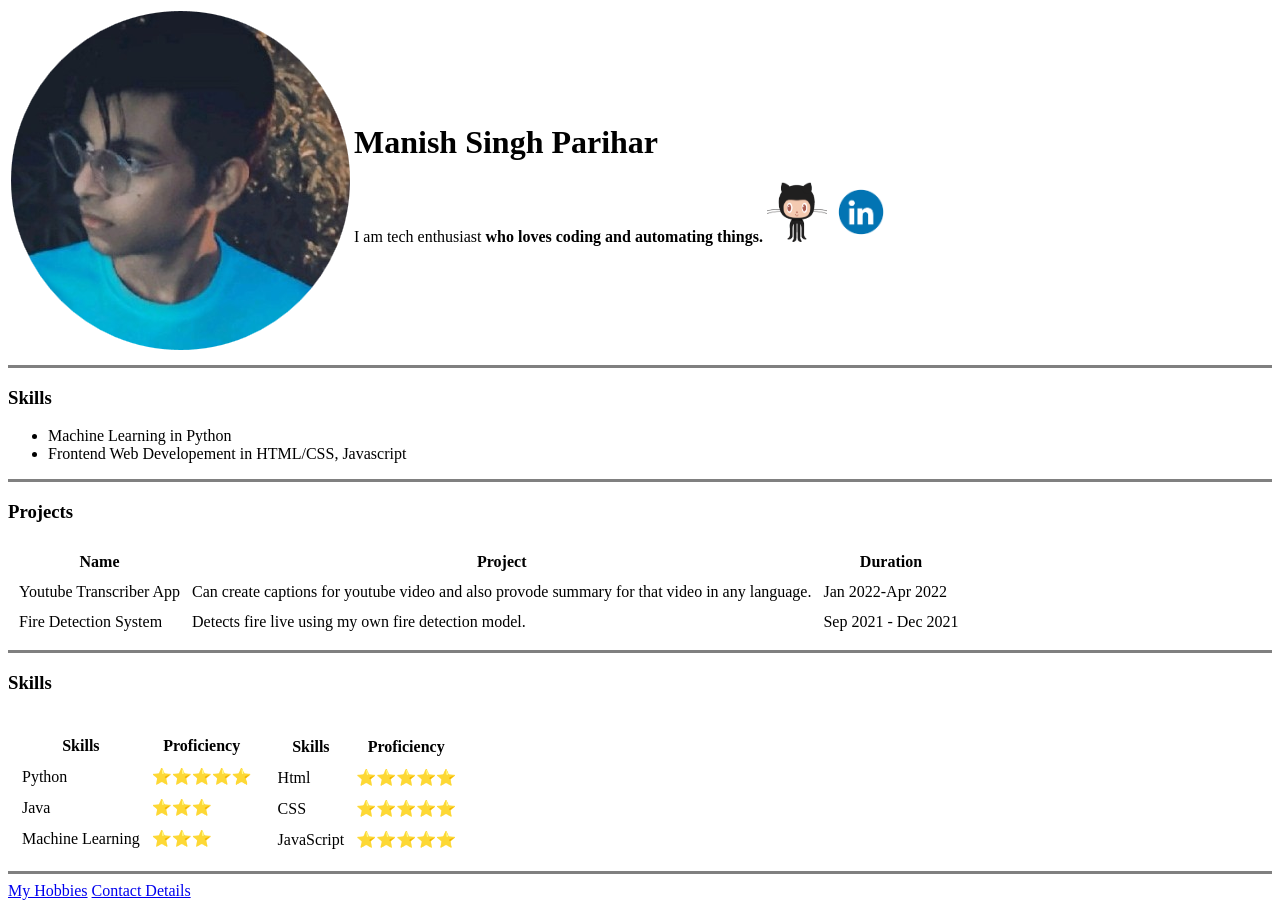
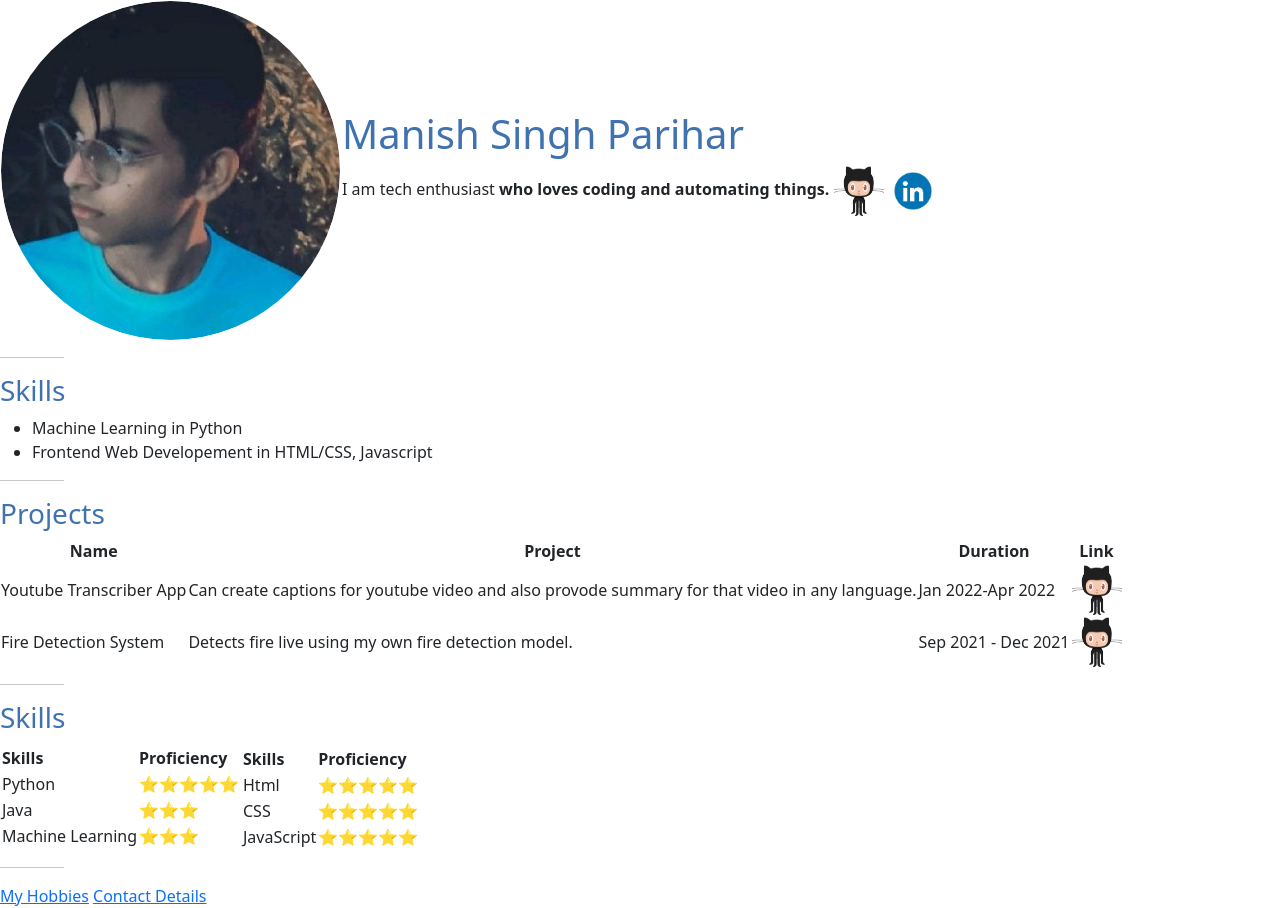
Before and after one commit to Msparihar/My-Personal-Website, a plain HTML site: page index.html in a window 1280 px wide. Drawn offline with nearby package versions, Linux system fonts and the light colour scheme.

Commit message:
Add files via upload

```diff
--- a/contact_details.html
+++ b/contact_details.html
@@ -5,6 +5,7 @@
     <meta http-equiv="X-UA-Compatible" content="IE=edge">
     <meta name="viewport" content="width=device-width, initial-scale=1.0">
     <title>Contact Details</title>
+    <link rel="stylesheet" href="/css/styles.css">
 </head>
 <body>
     <h1>Contact Details</h1>
--- /dev/null
+++ b/css/styles.css
@@ -0,0 +1,23 @@
+body {
+    background-color: #F9F7F7;
+
+}
+
+hr{
+    border-style: dotted none none none;
+    border-color: #808080;
+    border-width: 5px;
+    width: 5%;
+}
+
+h1{
+    color: #3F72AF;
+}
+
+h3{
+    color: #3F72AF;
+}
+
+.circular {
+    border-radius: 100% ;
+}
--- a/index.html
+++ b/index.html
@@ -1,29 +1,36 @@
 <!DOCTYPE html>
 <html lang="en">
+
 <head>
     <meta charset="UTF-8">
     <meta http-equiv="X-UA-Compatible" content="IE=edge">
     <meta name="viewport" content="width=device-width, initial-scale=1.0">
     <title>Manish's Personal Website</title>
+    <link rel="stylesheet" href="/css/styles.css">
+    <!-- CSS only -->
+    <link href="https://cdn.jsdelivr.net/npm/bootstrap@5.2.0-beta1/dist/css/bootstrap.min.css" rel="stylesheet" integrity="sha384-0evHe/X+R7YkIZDRvuzKMRqM+OrBnVFBL6DOitfPri4tjfHxaWutUpFmBp4vmVor" crossorigin="anonymous">
+
+
 </head>
+
 <body>
     <table>
         <tr>
             <td>
-                <img src="images/Manish.png" alt="Manish profile photo"></td>
+                <img class="circular profile" src="images/Manish.png" alt="Manish profile photo"></td>
             <td>
                 <h1>Manish Singh Parihar</h1>
                 <p>
                     I am tech enthusiast <b>who loves coding and automating things.</b>
-                    <a href="https://github.com/Msparihar"><img src="images\github.gif" alt="Github Profile Link" style="width:60px;height:60px;"></a>
-                    <a href="https://www.linkedin.com/in/manishsparihar/"><img src="images\linkedin.gif" alt="Github Profile Link" style="width:60x;height:60px;"></a>
+                    <a href="https://github.com/Msparihar"><img src="images\github.gif" alt="Github Profile Link" style="width:50px;height:50px;"></a>
+                    <a href="https://www.linkedin.com/in/manishsparihar/"><img src="images\linkedin.gif" alt="Github Profile Link" style="width:50px;height:50px;"></a>
                 </p>
             </td>
         </tr>
     </table>
 
 
-    <hr size="3" noshade>
+    <hr>
 
     <h3>Skills</h3>
     <ul>
@@ -31,16 +38,17 @@
         <li>Frontend Web Developement in HTML/CSS, Javascript</li>
     </ul>
 
-    <hr size="3" noshade>
+    <hr>
 
     <h3>Projects</h3>
 
     <table cellspacing="10">
         <thead align="center">
-        <strong>
+            <strong>
             <td><b>Name</td>
             <td><b>Project</td>
             <td><b>Duration</td>
+            <td><b>Link</b></td>
         </strong>
 
         </thead>
@@ -48,15 +56,21 @@
             <td>Youtube Transcriber App</td>
             <td>Can create captions for youtube video and also provode summary for that video in any language.</td>
             <td>Jan 2022-Apr 2022</td>
+            <td>
+                <a href="https://github.com/Msparihar/Youtube-Transcriber"><img src="images\github.gif" alt="Github Project Link " height=50 width=50></a>
+            </td>
         </tr>
         <tr>
             <td>Fire Detection System</td>
             <td>Detects fire live using my own fire detection model.</td>
             <td>Sep 2021 - Dec 2021</td>
+            <td>
+                <a href="https://github.com/Msparihar/Youtube-Transcriber"><img src="images\github.gif" alt="Github Project Link" height=50 width=50></a>
+            </td>
         </tr>
     </table>
 
-    <hr size="3" noshade>
+    <hr>
 
     <h3>Skills</h3>
 
@@ -111,11 +125,12 @@
         </tr>
     </table>
 
-    <hr size="3" noshade>
+    <hr>
 
     <a href="hobbies.html">My Hobbies</a>
 
     <a href="contact_details.html">Contact Details</a>
 
 </body>
+
 </html>
```
Also changed, not shown: hobbies.html (+1 -0 lines).
